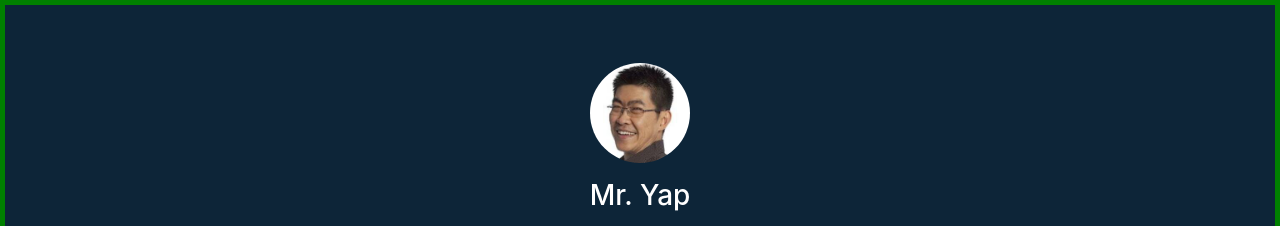
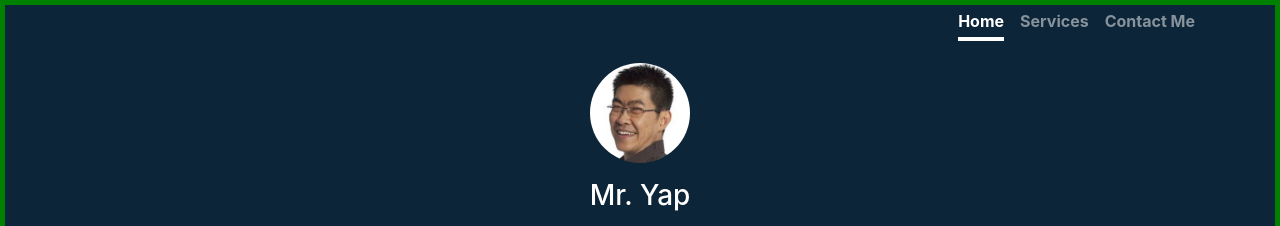
Before and after one commit to mryap/static_blog, a plain HTML site: page index.html in a window 1280 px wide. Shown: the top 226 px of the page. Drawn offline with nearby package versions, Linux system fonts and the light colour scheme.

Commit message:
add top nav link for index.html

```diff
--- a/index.html
+++ b/index.html
@@ -19,6 +19,16 @@
     />
   </head>
   <body class="bg-theme container">
+    <header class="masthead mb-auto">
+      <div class="inner">
+        <!--<h3 class="masthead-brand">Cover</h3>-->
+        <nav class="nav nav-masthead justify-content-center">
+          <a class="nav-link active" href="#">Home</a>
+          <a class="nav-link" href="#">Services</a>
+          <a class="nav-link" href="#">Contact Me</a>
+        </nav>
+      </div>
+    </header>
     <main class="main container">
       <!-- AUTHOR SECTION -->
       <section class="author text-center mb-5 mt-5">
```
